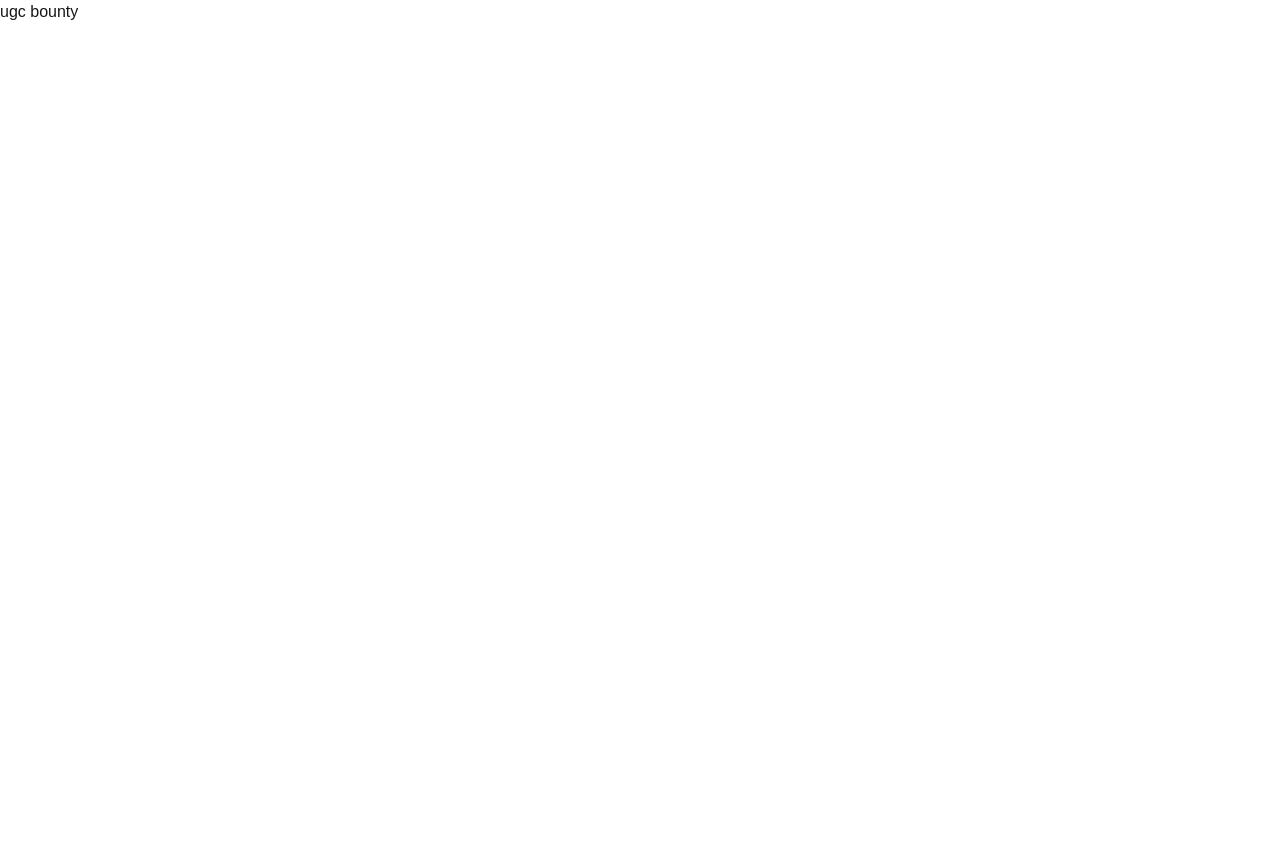
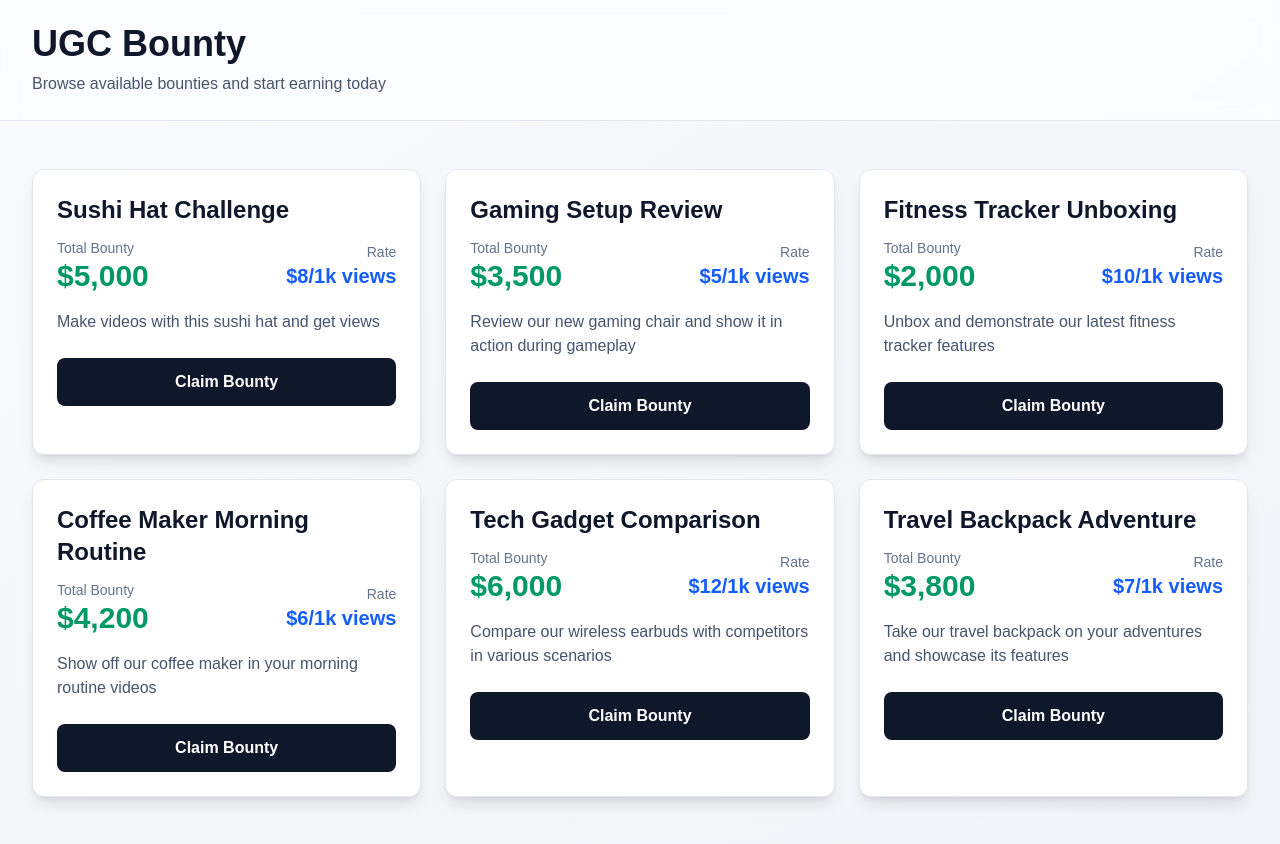
Before and after one commit to jarrensj/ugc-bounty, a Next.js app: page / in a window 1280 px wide. Before the commit the page ends 800 px from the top, so only its background shows below. Built offline with nearby package versions, Linux system fonts and the light colour scheme.

Commit message:
feat: create initial home page

```diff
--- a/app/page.tsx
+++ b/app/page.tsx
@@ -1,5 +1,111 @@
 export default function Home() {
+  const bounties = [
+    {
+      id: 1,
+      name: "Sushi Hat Challenge",
+      totalBounty: 5000,
+      ratePer1kViews: 8,
+      description: "Make videos with this sushi hat and get views",
+    },
+    {
+      id: 2,
+      name: "Gaming Setup Review",
+      totalBounty: 3500,
+      ratePer1kViews: 5,
+      description: "Review our new gaming chair and show it in action during gameplay",
+    },
+    {
+      id: 3,
+      name: "Fitness Tracker Unboxing",
+      totalBounty: 2000,
+      ratePer1kViews: 10,
+      description: "Unbox and demonstrate our latest fitness tracker features",
+    },
+    {
+      id: 4,
+      name: "Coffee Maker Morning Routine",
+      totalBounty: 4200,
+      ratePer1kViews: 6,
+      description: "Show off our coffee maker in your morning routine videos",
+    },
+    {
+      id: 5,
+      name: "Tech Gadget Comparison",
+      totalBounty: 6000,
+      ratePer1kViews: 12,
+      description: "Compare our wireless earbuds with competitors in various scenarios",
+    },
+    {
+      id: 6,
+      name: "Travel Backpack Adventure",
+      totalBounty: 3800,
+      ratePer1kViews: 7,
+      description: "Take our travel backpack on your adventures and showcase its features",
+    },
+  ];
+
   return (
-    <h1>ugc bounty</h1>
+    <div className="min-h-screen bg-gradient-to-br from-slate-50 to-slate-100 dark:from-slate-950 dark:to-slate-900">
+      {/* Header */}
+      <header className="border-b border-slate-200 dark:border-slate-800 bg-white/50 dark:bg-slate-950/50 backdrop-blur-sm">
+        <div className="max-w-7xl mx-auto px-4 sm:px-6 lg:px-8 py-6">
+          <h1 className="text-4xl font-bold text-slate-900 dark:text-slate-100">
+            UGC Bounty
+          </h1>
+          <p className="mt-2 text-slate-600 dark:text-slate-400">
+            Browse available bounties and start earning today
+          </p>
+        </div>
+      </header>
+
+      {/* Main Content */}
+      <main className="max-w-7xl mx-auto px-4 sm:px-6 lg:px-8 py-12">
+        <div className="grid grid-cols-1 md:grid-cols-2 lg:grid-cols-3 gap-6">
+          {bounties.map((bounty) => (
+            <div
+              key={bounty.id}
+              className="bg-white dark:bg-slate-900 rounded-xl shadow-lg hover:shadow-xl transition-all duration-300 overflow-hidden border border-slate-200 dark:border-slate-800 hover:scale-105"
+            >
+              <div className="p-6">
+                {/* Bounty Name */}
+                <h2 className="text-2xl font-bold text-slate-900 dark:text-slate-100 mb-3">
+                  {bounty.name}
+                </h2>
+
+                {/* Total Bounty and Rate */}
+                <div className="flex items-center justify-between mb-4">
+                  <div className="flex flex-col">
+                    <span className="text-sm text-slate-500 dark:text-slate-400">
+                      Total Bounty
+                    </span>
+                    <span className="text-3xl font-bold text-emerald-600 dark:text-emerald-400">
+                      ${bounty.totalBounty.toLocaleString()}
+                    </span>
+                  </div>
+                  <div className="flex flex-col items-end">
+                    <span className="text-sm text-slate-500 dark:text-slate-400">
+                      Rate
+                    </span>
+                    <span className="text-xl font-semibold text-blue-600 dark:text-blue-400">
+                      ${bounty.ratePer1kViews}/1k views
+                    </span>
+                  </div>
+                </div>
+
+                {/* Description */}
+                <p className="text-slate-600 dark:text-slate-300 mb-6">
+                  {bounty.description}
+                </p>
+
+                {/* CTA Button */}
+                <button className="w-full bg-slate-900 dark:bg-slate-100 text-white dark:text-slate-900 font-semibold py-3 px-6 rounded-lg hover:bg-slate-800 dark:hover:bg-slate-200 transition-colors duration-200">
+                  Claim Bounty
+                </button>
+              </div>
+            </div>
+          ))}
+        </div>
+      </main>
+    </div>
   );
 }
```
